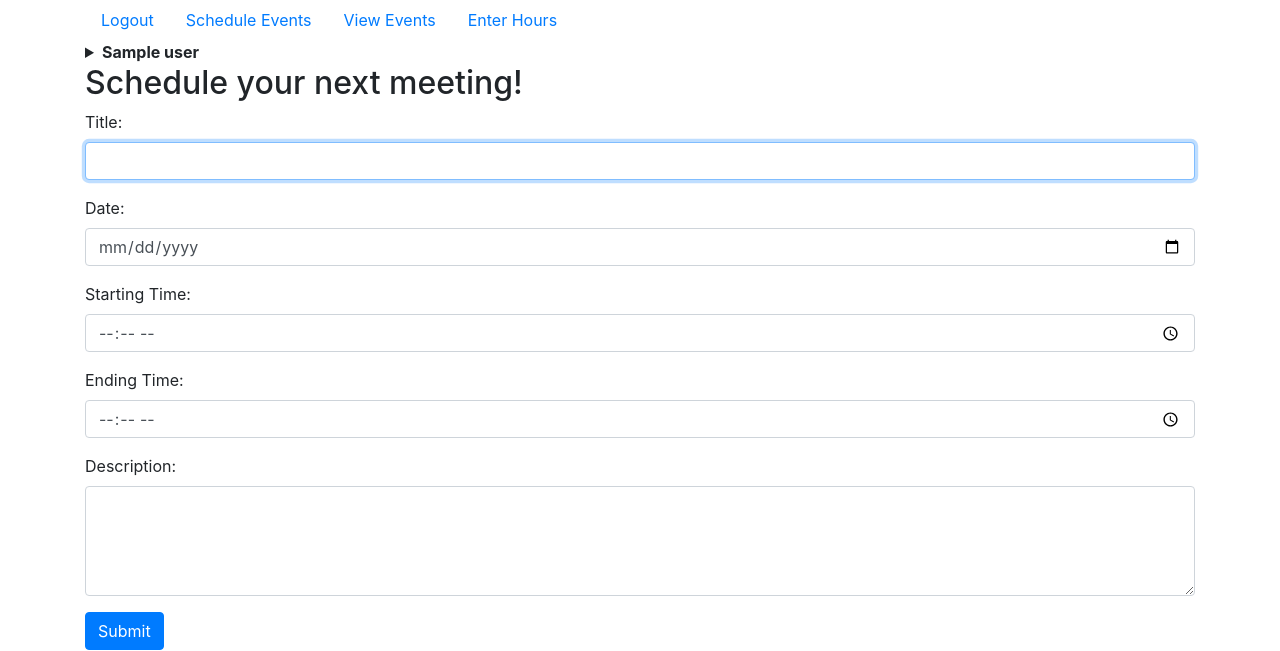
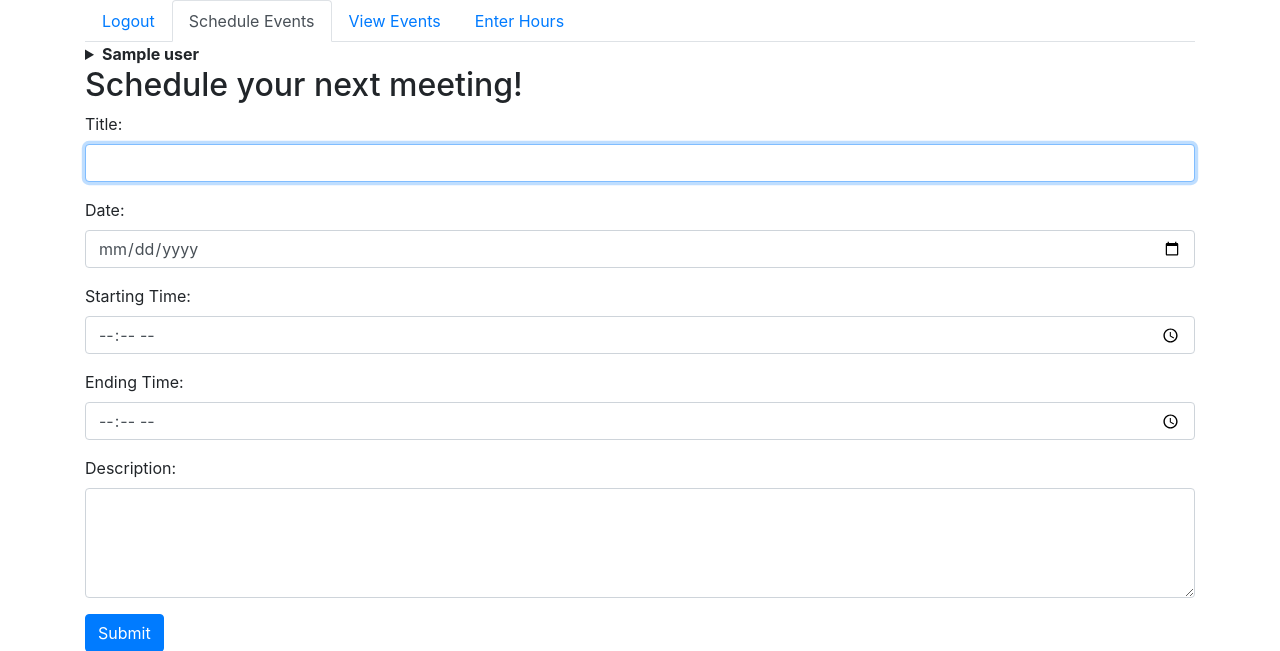
Before and after one commit to a380ask/schedule, a Flask app: page /schedule/1 in a window 1280 px wide. Shown: the top 651 px of the page. Run offline with Flask 2, Linux system fonts and the light colour scheme; a database or web service that is not in the repository returns one stand-in record (values such as "Sample title"); some libraries are stand-ins or nearby versions.

Commit message:
made changes to the tabs style

```diff
--- a/templates/hours.html
+++ b/templates/hours.html
@@ -12,7 +12,7 @@
      <li class="nav-item"><a class="nav-link" href="{{ url_for('logout') }}">Logout</a></li>
     <li class="nav-item"><a class="nav-link" href="{{ url_for('schedule', id=id) }}">Schedule Events</a></li>
     <li class="nav-item"><a class="nav-link" href="{{ url_for('viewSchedule', id=id) }}">View Events</a></li>
-    <li class="nav-item"><a class="nav-link" href="{{ url_for('enterHours', id=id) }}">Enter Hours</a></li>
+    <li class="nav-item"><a class="active nav-link" href="{{ url_for('enterHours', id=id) }}">Enter Hours</a></li>
 {% endblock navbar %}
 
 {% block body %}
--- a/templates/layout.html
+++ b/templates/layout.html
@@ -4,12 +4,13 @@
     <meta charset="UTF-8">
     <title>{% block title %}Schedule{% endblock %}</title>
     <link rel="stylesheet" href="https://stackpath.bootstrapcdn.com/bootstrap/4.3.1/css/bootstrap.min.css" integrity="sha384-ggOyR0iXCbMQv3Xipma34MD+dH/1fQ784/j6cY/iJTQUOhcWr7x9JvoRxT2MZw1T" crossorigin="anonymous">
+
     {% block head %}
 
     {% endblock head %}
 </head>
 <body class="container">
-    <ul class="nav">
+    <ul class="nav nav-tabs">
         {% block navbar %}
         <li class="nav-item"><a class="nav-link" href="{{ url_for('login') }}">Login</a></li>
         <li class="nav-item"><a class="nav-link" href="{{ url_for('register') }}">Register</a></li>
--- a/templates/schedule.html
+++ b/templates/schedule.html
@@ -10,7 +10,7 @@
 
 {% block navbar %}
     <li class="nav-item"><a class="nav-link" href="{{ url_for('logout') }}">Logout</a></li>
-    <li class="nav-item"><a class="nav-link" href="{{ url_for('schedule', id=id) }}">Schedule Events</a></li>
+    <li class="nav-item"><a class="active nav-link" href="{{ url_for('schedule', id=id) }}">Schedule Events</a></li>
     <li class="nav-item"><a class="nav-link" href="{{ url_for('viewSchedule', id=id) }}">View Events</a></li>
     <li class="nav-item"><a class="nav-link" href="{{ url_for('enterHours', id=id) }}">Enter Hours</a></li>
 {% endblock navbar%}
--- a/templates/viewSchedule.html
+++ b/templates/viewSchedule.html
@@ -7,7 +7,7 @@
 {% block navbar %}
     <li class="nav-item"><a class="nav-link" href="{{ url_for('logout') }}">Logout</a></li>
     <li class="nav-item"><a class="nav-link" href="{{ url_for('schedule', id=id) }}">Schedule Events</a></li>
-    <li class="nav-item"><a class="nav-link" href="{{ url_for('viewSchedule', id=id) }}">View Events</a></li>
+    <li class="nav-item"><a class="active nav-link" href="{{ url_for('viewSchedule', id=id) }}">View Events</a></li>
     <li class="nav-item"><a class="nav-link" href="{{ url_for('enterHours', id=id) }}">Enter Hours</a></li>
 {% endblock navbar %}
 
```
